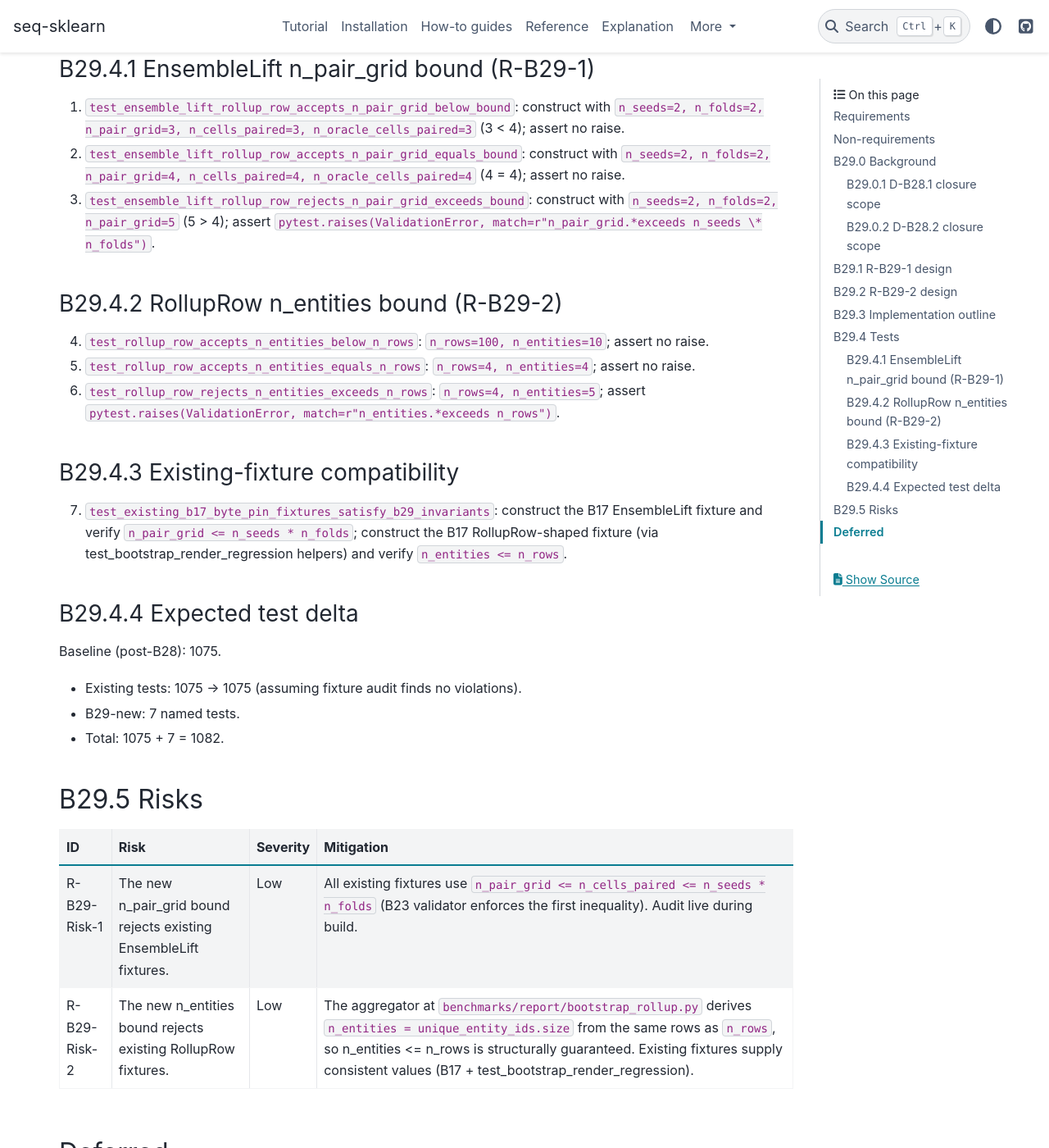
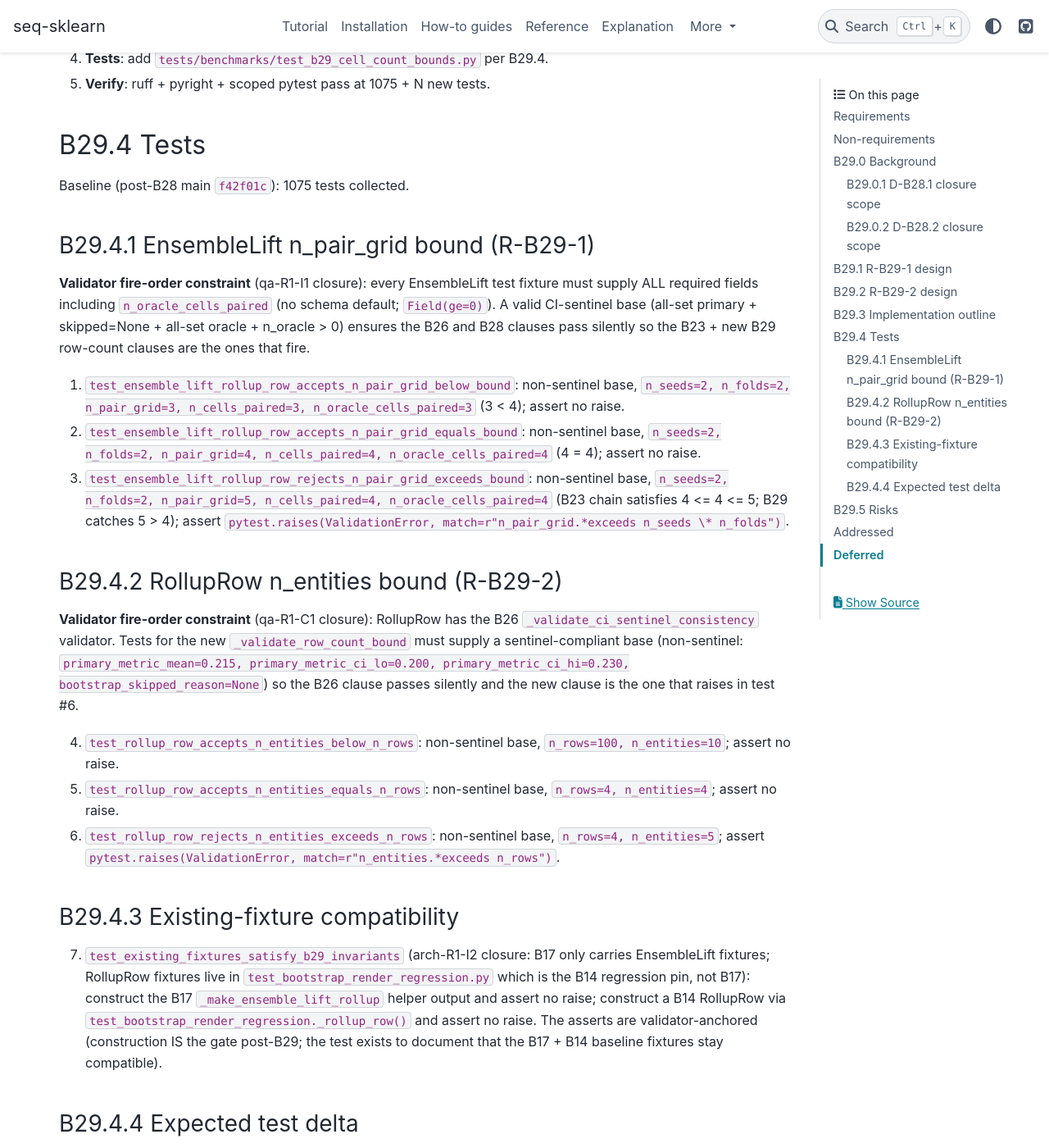
Before and after one commit to switch527/seq-sklearn, a Sphinx documentation site: the page built from docs/benchmark_suite_design_b29_delta.md, in a window 1280 px wide and 1400 px high, scrolled down 2565 px. Shown: the whole window at 82% size. Built offline with Sphinx 7.4.7 and the PyData theme 0.15.4, drawn with Linux system fonts in a browser that asks for light colours; pages that are not in the unit, such as notebooks, are missing from menus; some of the changed text lies outside the part shown.

Commit message:
docs(B29): close R1 design swarm CRITICALs + IMPs
R1 design swarm consensus on commit fc71e6c (3C/4I/3N).
Closures:
- arch-R1-C1: Risk-1 mitigation cites aggregator
  derivation correctly.
- arch-R1-C2: enumerated 1 violating fixture site at
  test_b19_n_pair_grid.py:332-359; prescribed
  n_seeds=12, n_folds=12 repair (preserves 137 round-trip).
- qa-R1-C1: added fire-order constraint paragraphs to
  B29.4.1 + B29.4.2 mandating sentinel-compliant bases.
- arch-R1-I1: Risk-2 mitigation gets specific line
  citations for the aggregator.
- arch-R1-I2: test #7 split to name B17 + B14 helpers
  correctly (test_bootstrap_render_regression is B14).
- arch-R1-I3: fixture audit step expanded with
  enumeration.
- qa-R1-I1: test #3 spec gets all required field values.

Test count unchanged (7 named).

Co-Authored-By: Claude Opus 4.7 (1M context) <noreply@anthropic.com>

```diff
--- a/docs/benchmark_suite_design_b29_delta.md
+++ b/docs/benchmark_suite_design_b29_delta.md
@@ -105,9 +105,23 @@ def _validate_row_count_bound(self) -> "RollupRow":
    EnsembleLift `_validate_row_count_invariants` body.
 2. **R-B29-2**: add the new `_validate_row_count_bound`
    validator to RollupRow.
-3. **Fixture audit**: scan EnsembleLift + RollupRow
-   construction sites for any that violate the new
-   bounds.
+3. **Fixture audit + repair** (arch-R1-C2 + arch-R1-I3
+   closure): R1 design swarm identified 1 KNOWN violating
+   site:
+   - `tests/benchmarks/test_b19_n_pair_grid.py:332-359`
+     (`test_n_pair_grid_round_trips_through_parquet_shard`):
+     constructs with `n_seeds=2, n_folds=2, n_pair_grid=137`.
+     Under R-B29-1, `137 > 4`. The test exists to prove
+     the schema preserves an unusual prime value
+     (matching the B16 `bootstrap_n_resamples=137`
+     precedent). Repair: bump `n_seeds=12, n_folds=12`
+     (product 144 > 137) so the value 137 still round-trips
+     while satisfying the new bound. `n_cells_paired=4` and
+     `n_oracle_cells_paired=4` stay (both <= 137).
+   No other EnsembleLift or RollupRow construction sites
+   violate the new bounds (verified via grep on the
+   13 EnsembleLift + 9 RollupRow construction sites under
+   `tests/benchmarks/`).
 4. **Tests**: add `tests/benchmarks/test_b29_cell_count_bounds.py`
    per B29.4.
 5. **Verify**: ruff + pyright + scoped pytest pass at
@@ -119,42 +133,70 @@ Baseline (post-B28 main `f42f01c`): 1075 tests collected.
 
 ### B29.4.1 EnsembleLift n_pair_grid bound (R-B29-1)
 
+**Validator fire-order constraint** (qa-R1-I1 closure): every
+EnsembleLift test fixture must supply ALL required fields
+including `n_oracle_cells_paired` (no schema default; `Field(ge=0)`).
+A valid CI-sentinel base (all-set primary + skipped=None +
+all-set oracle + n_oracle > 0) ensures the B26 and B28
+clauses pass silently so the B23 + new B29 row-count clauses
+are the ones that fire.
+
 1. `test_ensemble_lift_rollup_row_accepts_n_pair_grid_below_bound`:
-   construct with `n_seeds=2, n_folds=2, n_pair_grid=3,
+   non-sentinel base, `n_seeds=2, n_folds=2, n_pair_grid=3,
    n_cells_paired=3, n_oracle_cells_paired=3` (3 < 4);
    assert no raise.
 2. `test_ensemble_lift_rollup_row_accepts_n_pair_grid_equals_bound`:
-   construct with `n_seeds=2, n_folds=2, n_pair_grid=4,
+   non-sentinel base, `n_seeds=2, n_folds=2, n_pair_grid=4,
    n_cells_paired=4, n_oracle_cells_paired=4` (4 = 4);
    assert no raise.
 3. `test_ensemble_lift_rollup_row_rejects_n_pair_grid_exceeds_bound`:
-   construct with `n_seeds=2, n_folds=2, n_pair_grid=5`
-   (5 > 4); assert
+   non-sentinel base, `n_seeds=2, n_folds=2, n_pair_grid=5,
+   n_cells_paired=4, n_oracle_cells_paired=4` (B23 chain
+   satisfies 4 <= 4 <= 5; B29 catches 5 > 4); assert
    `pytest.raises(ValidationError, match=r"n_pair_grid.*exceeds n_seeds \* n_folds")`.
 
 ### B29.4.2 RollupRow n_entities bound (R-B29-2)
 
+**Validator fire-order constraint** (qa-R1-C1 closure):
+RollupRow has the B26 `_validate_ci_sentinel_consistency`
+validator. Tests for the new `_validate_row_count_bound`
+must supply a sentinel-compliant base (non-sentinel:
+`primary_metric_mean=0.215, primary_metric_ci_lo=0.200,
+primary_metric_ci_hi=0.230, bootstrap_skipped_reason=None`)
+so the B26 clause passes silently and the new clause is
+the one that raises in test #6.
+
 4. `test_rollup_row_accepts_n_entities_below_n_rows`:
-   `n_rows=100, n_entities=10`; assert no raise.
+   non-sentinel base, `n_rows=100, n_entities=10`; assert
+   no raise.
 5. `test_rollup_row_accepts_n_entities_equals_n_rows`:
-   `n_rows=4, n_entities=4`; assert no raise.
+   non-sentinel base, `n_rows=4, n_entities=4`; assert no
+   raise.
 6. `test_rollup_row_rejects_n_entities_exceeds_n_rows`:
-   `n_rows=4, n_entities=5`; assert
+   non-sentinel base, `n_rows=4, n_entities=5`; assert
    `pytest.raises(ValidationError, match=r"n_entities.*exceeds n_rows")`.
 
 ### B29.4.3 Existing-fixture compatibility
 
-7. `test_existing_b17_byte_pin_fixtures_satisfy_b29_invariants`:
-   construct the B17 EnsembleLift fixture and verify
-   `n_pair_grid <= n_seeds * n_folds`; construct the B17
-   RollupRow-shaped fixture (via test_bootstrap_render_regression
-   helpers) and verify `n_entities <= n_rows`.
+7. `test_existing_fixtures_satisfy_b29_invariants` (arch-R1-I2
+   closure: B17 only carries EnsembleLift fixtures; RollupRow
+   fixtures live in `test_bootstrap_render_regression.py` which
+   is the B14 regression pin, not B17): construct the B17
+   `_make_ensemble_lift_rollup` helper output and assert no
+   raise; construct a B14 RollupRow via
+   `test_bootstrap_render_regression._rollup_row()` and assert
+   no raise. The asserts are validator-anchored (construction
+   IS the gate post-B29; the test exists to document that the
+   B17 + B14 baseline fixtures stay compatible).
 
 ### B29.4.4 Expected test delta
 
 Baseline (post-B28): 1075.
-- Existing tests: 1075 -> 1075 (assuming fixture audit
-  finds no violations).
+- Existing tests: 1075 -> 1075 after the B29.3 step 3
+  repair lands in the same commit (bumps `n_seeds=2,
+  n_folds=2` to `n_seeds=12, n_folds=12` at
+  `test_b19_n_pair_grid.py:332-359`; test semantics
+  unchanged since the 137 round-trip is what's pinned).
 - B29-new: 7 named tests.
 - Total: 1075 + 7 = 1082.
 
@@ -162,8 +204,47 @@ Baseline (post-B28): 1075.
 
 | ID | Risk | Severity | Mitigation |
 |---|---|---|---|
-| R-B29-Risk-1 | The new n_pair_grid bound rejects existing EnsembleLift fixtures. | Low | All existing fixtures use `n_pair_grid <= n_cells_paired <= n_seeds * n_folds` (B23 validator enforces the first inequality). Audit live during build. |
-| R-B29-Risk-2 | The new n_entities bound rejects existing RollupRow fixtures. | Low | The aggregator at `benchmarks/report/bootstrap_rollup.py` derives `n_entities = unique_entity_ids.size` from the same rows as `n_rows`, so n_entities <= n_rows is structurally guaranteed. Existing fixtures supply consistent values (B17 + test_bootstrap_render_regression). |
+| R-B29-Risk-1 | The new n_pair_grid bound rejects existing EnsembleLift fixtures. | Medium-confirmed | The aggregator at `benchmarks/report/bootstrap_ensemble_lift.py:488` derives `n_pair_grid = len(gbm_pairs & seq_pairs)` and `n_seeds, n_folds` at `:195-198` from union counts; the intersection is cartesian-bounded by `n_seeds * n_folds`. R1 design swarm identified 1 violating fixture at `test_b19_n_pair_grid.py:332-359` (`n_seeds=2, n_folds=2, n_pair_grid=137`); B29.3 step 3 prescribes the repair (bump to `n_seeds=12, n_folds=12`). |
+| R-B29-Risk-2 | The new n_entities bound rejects existing RollupRow fixtures. | Low | The aggregator at `benchmarks/report/bootstrap_rollup.py:387, :396` derives `n_unique_entities = int(np.unique(entities).shape[0])` and `n_rows = int(losses.shape[0])` from the same `np.concatenate(entity_blocks)` / `np.concatenate(losses_blocks)` populated together at `:306-307`. n_entities <= n_rows is structurally guaranteed. Existing fixtures supply consistent values (B14 regression tests at `test_bootstrap_render_regression.py`). |
+
+## Addressed
+
+R1 design swarm on commit `fc71e6c`: architecture-reviewer
+(2C / 3I / 2N REQUEST_CHANGES), qa-test-coverage (1C / 1I /
+1N REQUEST_CHANGES), style-reviewer (0C / 0I / 0N APPROVE).
+Deduplicated total: 3 CRITICAL, 4 IMPROVEMENT, 3 NITPICK.
+Closures:
+
+- **arch-R1-C1** (R-B29-Risk-1 mitigation cited inverted
+  B23 chain): risk text rewritten to cite the aggregator
+  derivation (n_pair_grid = intersection; n_seeds, n_folds =
+  union counts; intersection cartesian-bounded by product).
+- **arch-R1-C2** (b19 fixture at `:332-359` violates the new
+  bound with `n_pair_grid=137 > n_seeds * n_folds = 4`):
+  B29.3 step 3 enumerates the violating site and prescribes
+  the `n_seeds=12, n_folds=12` repair (product 144 > 137).
+- **qa-R1-C1** (RollupRow tests #4-#6 base unspecified;
+  B26 CI-sentinel validator fires first): added "Validator
+  fire-order constraint" paragraph to B29.4.2 mandating a
+  non-sentinel base. Same constraint added to B29.4.1.
+- **arch-R1-I1** (R-B29-Risk-2 mitigation under-cites):
+  added specific line citations (`bootstrap_rollup.py:387,
+  :396, :306-307`).
+- **arch-R1-I2** (test #7 conflates B17 + B14): rewritten
+  to name both the B17 EnsembleLift helper AND the B14
+  RollupRow helper (`test_bootstrap_render_regression._rollup_row`).
+- **arch-R1-I3** (fixture audit needs enumeration): B29.3
+  step 3 expanded with the 1 KNOWN violating site + grep
+  scope.
+- **qa-R1-I1** (test #3 omits `n_oracle_cells_paired`):
+  B29.4.1 fire-order paragraph mandates all required
+  fields; test #3 spec updated with explicit
+  `n_cells_paired=4, n_oracle_cells_paired=4`.
+- **arch-R1-N1, arch-R1-N2, qa-R1-N1**: NOT changed;
+  cosmetic.
+
+Test count after R1 closures: 7 named (unchanged; closures
+sharpened pre-existing test specs).
 
 ## Deferred
 
```
